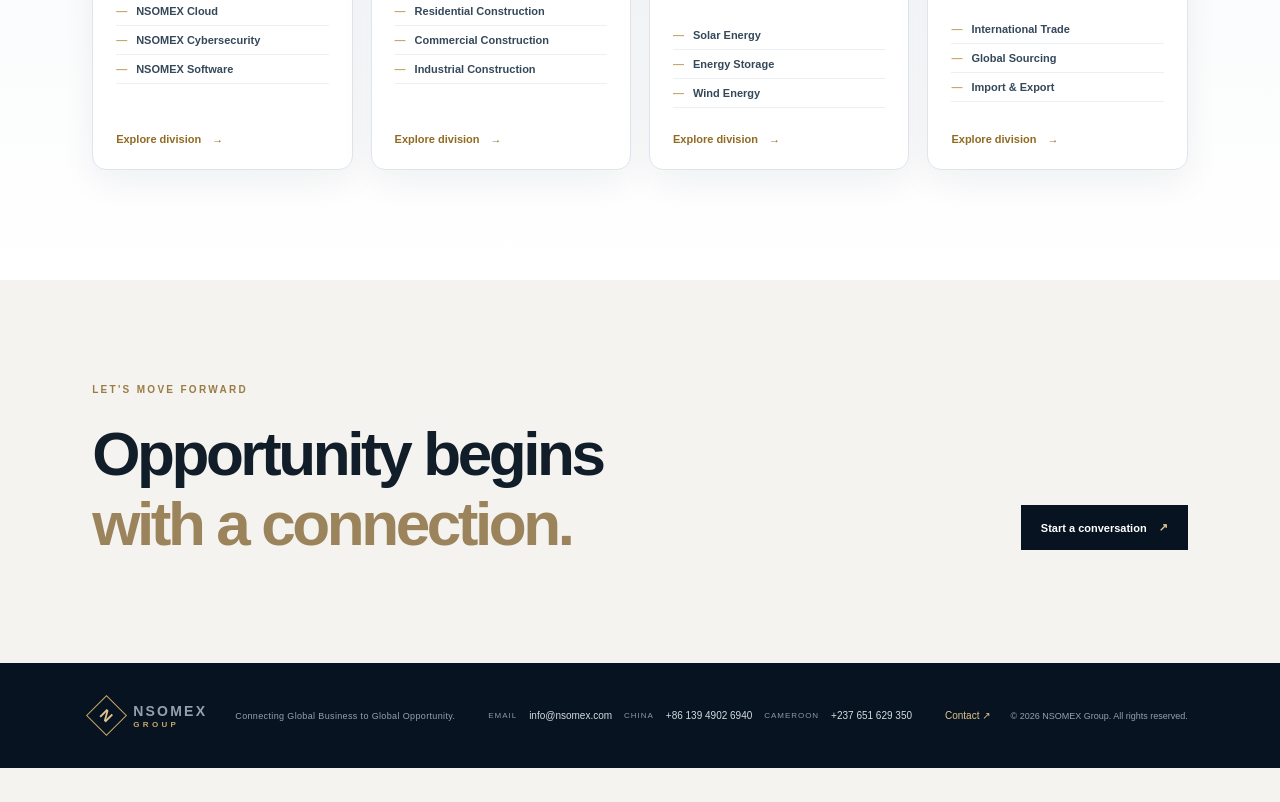
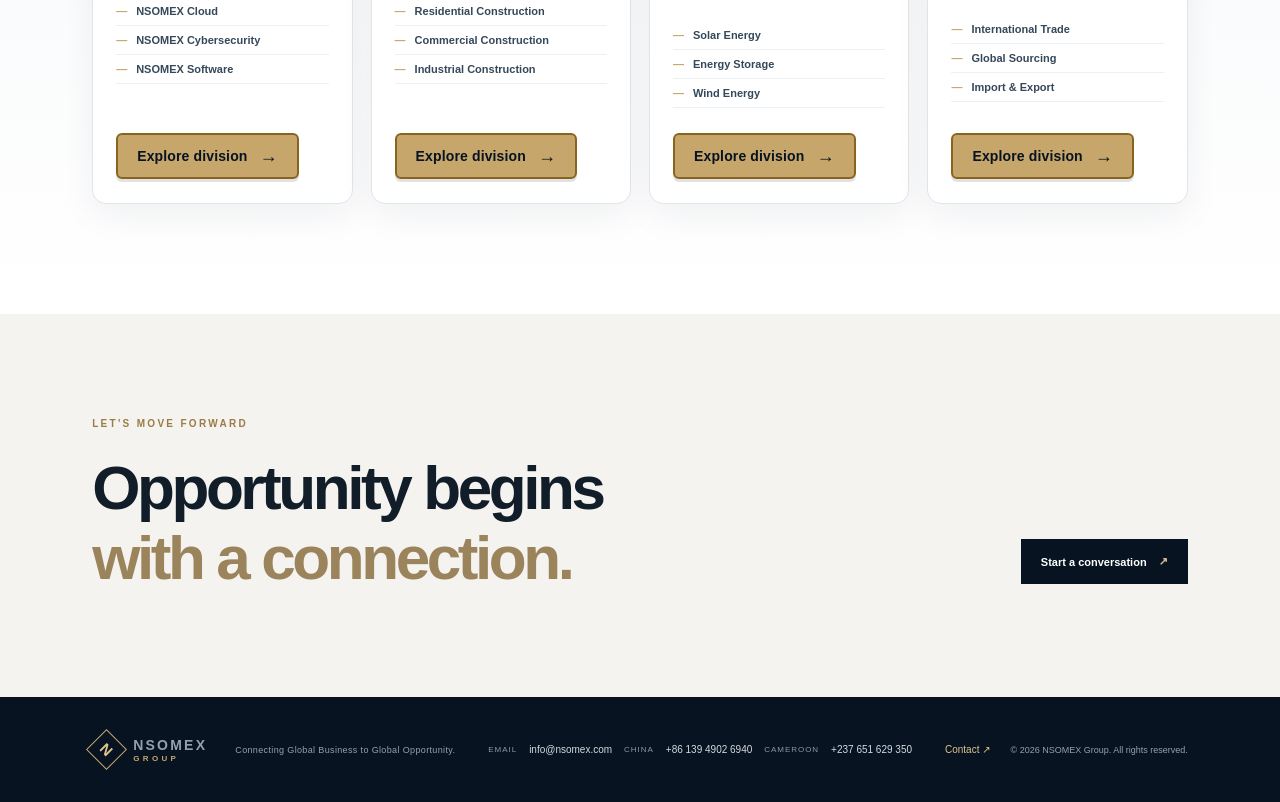
Before and after one commit to brightedge-tech/nsomex-group, a Next.js app: page /en in a window 1280 px wide. Shown: the part 2400-3202 px from the top of the page. Before the commit the page ends 3168 px from the top, so only its background shows below. Built offline with nearby package versions, Linux system fonts and the light colour scheme; no server answers; the database is empty.

Commit message:
Make division and detail links clear prominent buttons

```diff
--- a/src/app/globals.css
+++ b/src/app/globals.css
@@ -121,8 +121,36 @@ a:focus-visible { outline: 2px solid var(--gold); outline-offset: 5px; }
 .division-card ul { list-style: none; padding: 0; margin: 0 0 25px; }
 .division-card li { color: #35485a; font-size: 11px; font-weight: 600; padding: 8px 0; border-bottom: 1px solid #edf0f3; }
 .division-card li::before { content: "—"; color: var(--gold); margin-right: 9px; }
-.card-link { margin-top: auto; color: #916a22; font-size: 11px; font-weight: 800; }
-.card-link span { margin-left: 8px; }
+.card-link {
+  display: inline-flex;
+  width: fit-content;
+  min-height: 46px;
+  margin-top: auto;
+  align-items: center;
+  justify-content: center;
+  gap: 12px;
+  padding: 0 19px;
+  border: 2px solid #8a641f;
+  border-radius: 6px;
+  background: #c6a66a;
+  color: #071321;
+  font-size: 14px;
+  font-weight: 900;
+  letter-spacing: .01em;
+  line-height: 1.2;
+  box-shadow: 0 3px 0 rgba(7,19,33,.12);
+  transition: background .2s ease, transform .2s ease, box-shadow .2s ease;
+}
+.card-link:hover {
+  background: #e0c48d;
+  transform: translateY(-2px);
+  box-shadow: 0 5px 0 rgba(7,19,33,.14);
+}
+.card-link:focus-visible {
+  outline: 3px solid #071321;
+  outline-offset: 3px;
+}
+.card-link span { margin-left: 0; font-size: 18px; font-weight: 900; }
 .closing-cta { padding-top: 104px; padding-bottom: 105px; }
 .closing-cta .eyebrow { margin-bottom: 24px; }
 .closing-row { display: flex; justify-content: space-between; align-items: end; gap: 30px; }
```
